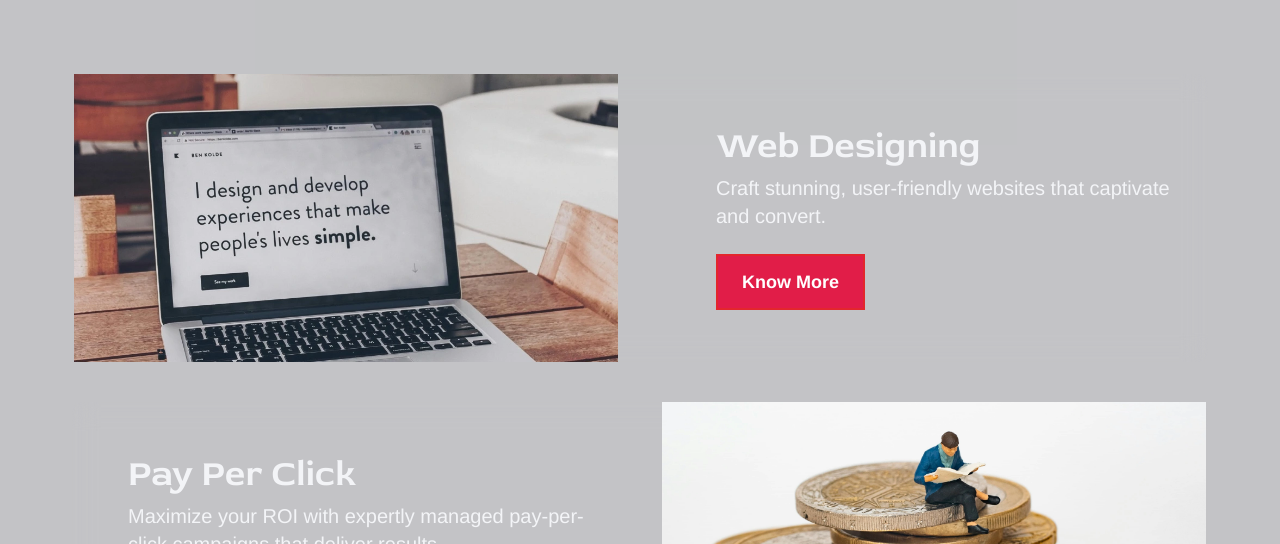
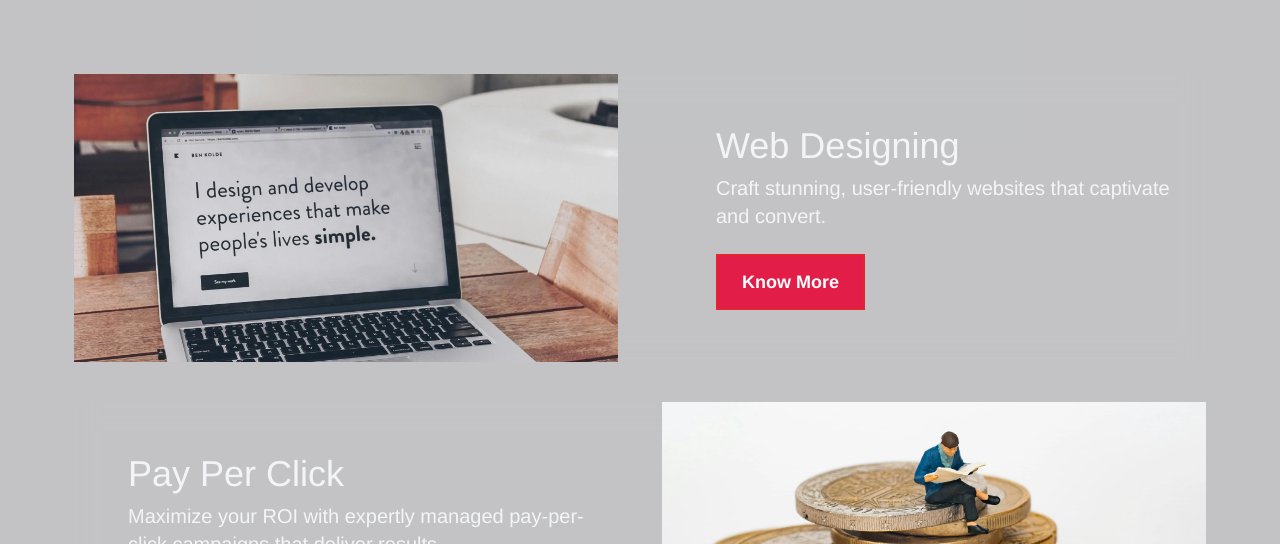
Before and after one commit to kumarayushkumar/washington-advert, a React (Vite) app: page / in a window 1280 px wide. Shown: the part 2380-2924 px from the top of the page. Built offline with nearby package versions, Linux system fonts and the light colour scheme.

Commit message:
refactor: Simplify font class in ServiceCard component for improved consistency

```diff
--- a/src/components/card/ServiceCard.tsx
+++ b/src/components/card/ServiceCard.tsx
@@ -34,7 +34,7 @@
           />
         ) : null}
         <div className=" flex flex-col items-start justify-center pl-8 md:pl-14 ">
-          <p className="text-2xl md:text-3xl lg:text-4xl font-sub font-medium sm:font-semibold">
+          <p className="text-2xl md:text-3xl lg:text-4xl font-medium">
             {title}
           </p>
           <p className="text-md lg:text-lg xl:text-xl font-light mt-1 md:mt-2">
```
